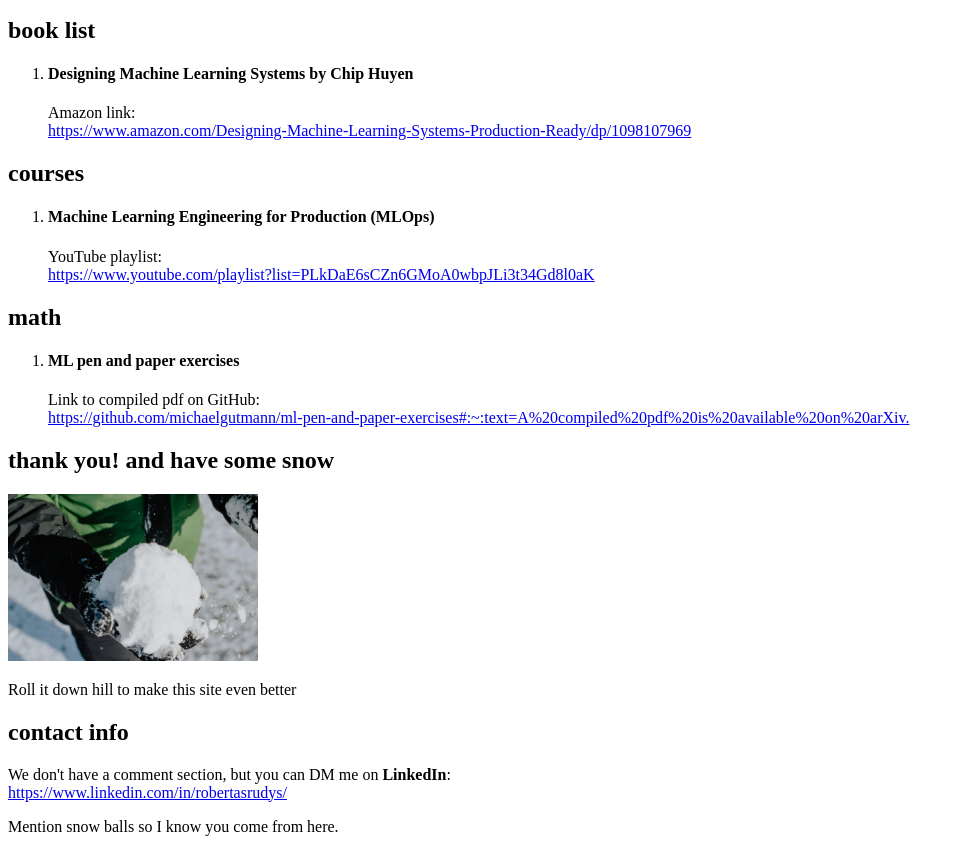
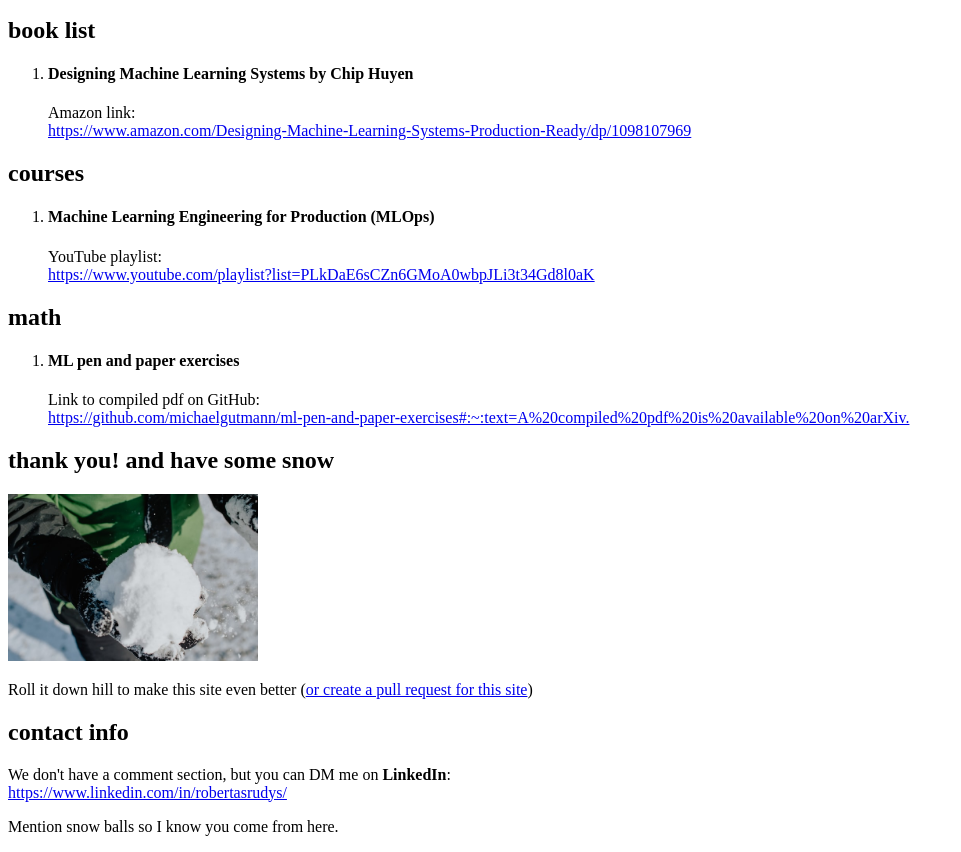
Before and after one commit to RobertasRudys/howtointelligence.com, a plain HTML site: page index.html in a window 1280 px wide. Shown: the part 138-990 px from the top of the page, without its empty margins (0-961 px from the left). Drawn offline with Linux system fonts and the light colour scheme.

Commit message:
add link to GitHub repo for this site

```diff
--- a/index.html
+++ b/index.html
@@ -60,8 +60,8 @@
 
   <img src="images/snowball.jpg" alt="Snow ball" width="250">
 
-  <p>Roll it down hill to make this site even better</p>
-
+  <p>Roll it down hill to make this site even better (<a
+      href="https://github.com/RobertasRudys/howtointelligence.com">or create a pull request for this site</a>)</p>
 
   <h2>contact info</h2>
 
```
